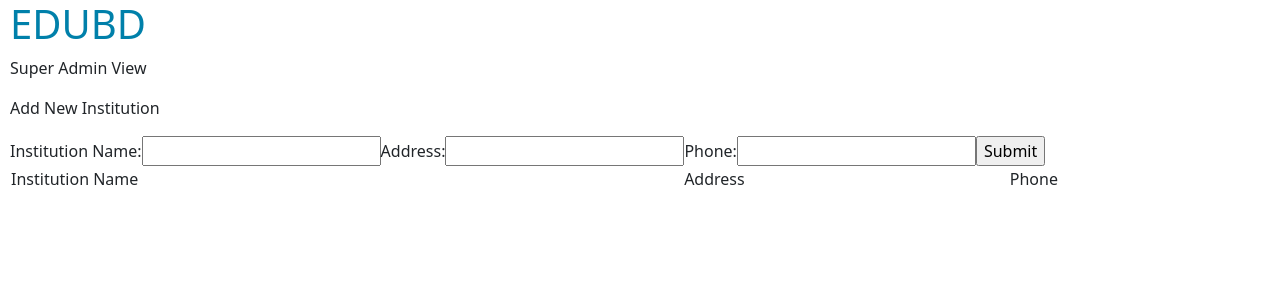
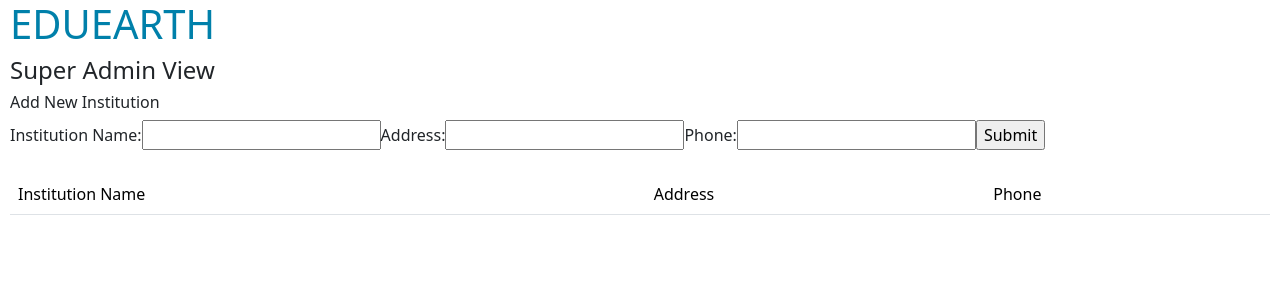
Before and after one commit to arifhossain1994/eduBD, a React (Create React App) app in the folder client/: page /manageInstitution in a window 1280 px wide. Shown: the top 300 px of the page. Built offline with nearby package versions, Linux system fonts and the light colour scheme.

Commit message:
running the app

```diff
--- a/client/package.json
+++ b/client/package.json
@@ -46,7 +46,6 @@
   "browserslist": {
     "production": [
       ">0.2%",
-      "not dead",
       "not op_mini all"
     ],
     "development": [
--- a/client/src/components/SuperAdmin/manageInstitution.jsx
+++ b/client/src/components/SuperAdmin/manageInstitution.jsx
@@ -23,7 +23,7 @@ class addNewInstitution extends React.Component {
       institutionphone: this.state.institutionphone,
     };
 
-    fetch("http://localhost:3000/manageInstitution", {
+    fetch("/manageInstitution", {
       method: "POST",
       body: JSON.stringify(data),
       headers: { "Content-Type": "application/json" },
@@ -43,10 +43,10 @@ class addNewInstitution extends React.Component {
     return (
       <div class="body">
         <header class="bodyheader">
-          <h1>EDUBD</h1>
+          <h1>EDUEARTH</h1>
         </header>
-        <p>Super Admin View</p>
-        <p>Add New Institution</p>
+        <h4>Super Admin View</h4>
+        <h6>Add New Institution</h6>
 
         {/* for the form, you will need the name tag in the inputs. that's how this.state.### works at the top */}
 
@@ -81,12 +81,16 @@ class addNewInstitution extends React.Component {
           <input type="submit" value="Submit" />
         </form>
 
+        <br></br>
         <table class="table">
-          <tr>
-            <td>Institution Name</td>
-            <td>Address</td>
-            <td>Phone</td>
-          </tr>
+          <thead>
+            <tr>
+              <td>Institution Name</td>
+              <td>Address</td>
+              <td>Phone</td>
+            </tr>
+          </thead>
+          <tbody></tbody>
         </table>
       </div>
     );
--- a/client/src/components/SuperAdmin/superadmin.jsx
+++ b/client/src/components/SuperAdmin/superadmin.jsx
@@ -7,9 +7,9 @@ export default function superadmin() {
   return (
     <div class="body">
       <header class="bodyheader">
-        <h1>EDUBD</h1>
+        <h1>EDUEARTH</h1>
       </header>
-      <p>Super Admin View</p>
+      <h2>Super Admin View</h2>
       <p class="topnav">
         <a href="#Manage User">Manage User</a>
         <Link to="manageInstitution">
```
Also changed, not shown: 5 other files (tests, documents, lock files or other folders).
